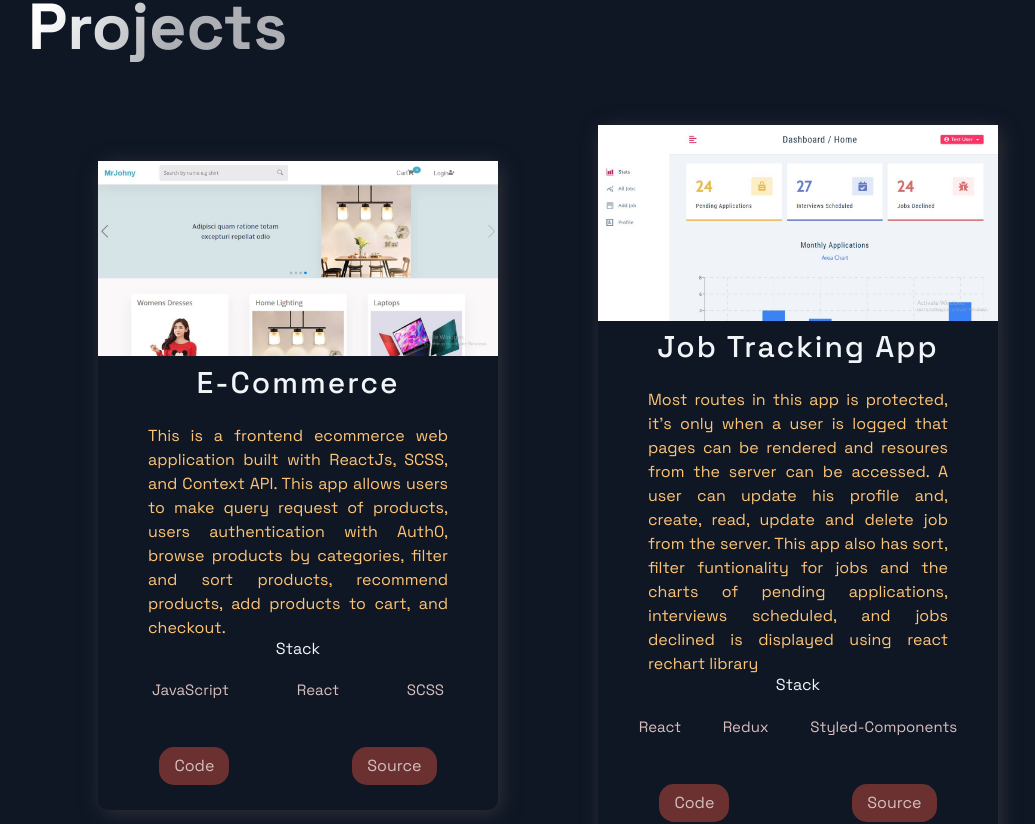
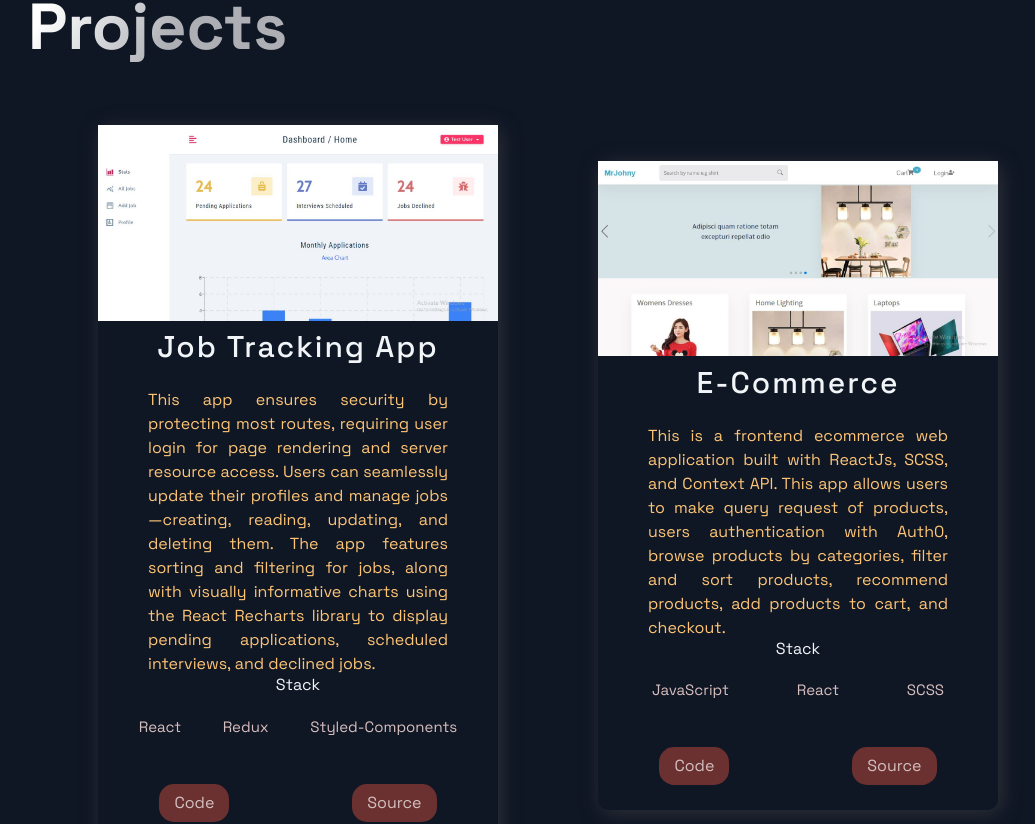
Before and after one commit to osifojohn/my_portfolio_nextjs, a Next.js app: page / in a window 1280 px wide. Shown: the part 698-1522 px from the top of the page, without its empty margins (92-1127 px from the left). Built offline with nearby package versions, Linux system fonts and the light colour scheme.

Commit message:
Update constants.js

```diff
--- a/src/constants/constants.js
+++ b/src/constants/constants.js
@@ -19,6 +19,16 @@ export const projects = [
   //   visit: 'https://github.com/osifojohn/netflix-clone-fullstack',
   //   id: 0,
   // },
+    {
+    title: 'Job Tracking App',
+    description:
+      "This app ensures security by protecting most routes, requiring user login for page rendering and server resource access. Users can seamlessly update their profiles and manage jobs—creating, reading, updating, and deleting them.  The app features sorting and filtering for jobs, along with visually informative charts using the React Recharts library to display pending applications, scheduled interviews, and declined jobs.",
+    image: './images/job-img.jpg',
+    tags: ['React', 'Redux', 'Styled-Components'],
+    source: 'https://job-tracking-app-osifojohn.netlify.app',
+    visit: 'https://github.com/osifojohn/Job-Tracking-App',
+    id: 2,
+  },
   {
     title: 'E-Commerce',
     description:
@@ -28,16 +38,6 @@ export const projects = [
     source: 'https://osifo-john-store.netlify.app',
     visit: 'https://github.com/osifojohn/ecommerce-app-osifojohn1',
     id: 1,
-  },
-  {
-    title: 'Job Tracking App',
-    description:
-      "Most routes in this app is protected, it's only when a user is logged that pages can be rendered and resoures from the server can be accessed. A user can update his profile and, create, read, update and delete job from the server. This app also has sort, filter funtionality for jobs and  the charts of pending applications, interviews scheduled, and jobs declined is displayed using react rechart library",
-    image: './images/job-img.jpg',
-    tags: ['React', 'Redux', 'Styled-Components'],
-    source: 'https://job-tracking-app-osifojohn.netlify.app',
-    visit: 'https://github.com/osifojohn/Job-Tracking-App',
-    id: 2,
   },
   {
     title: 'Movie App',
```
